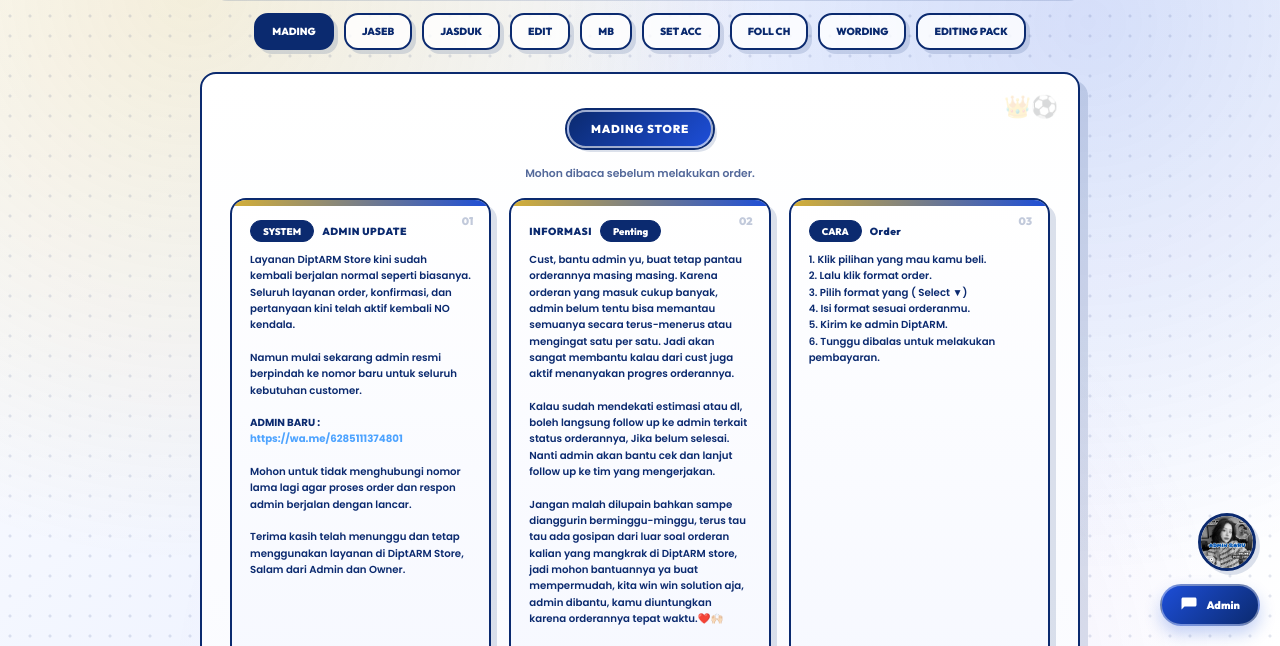
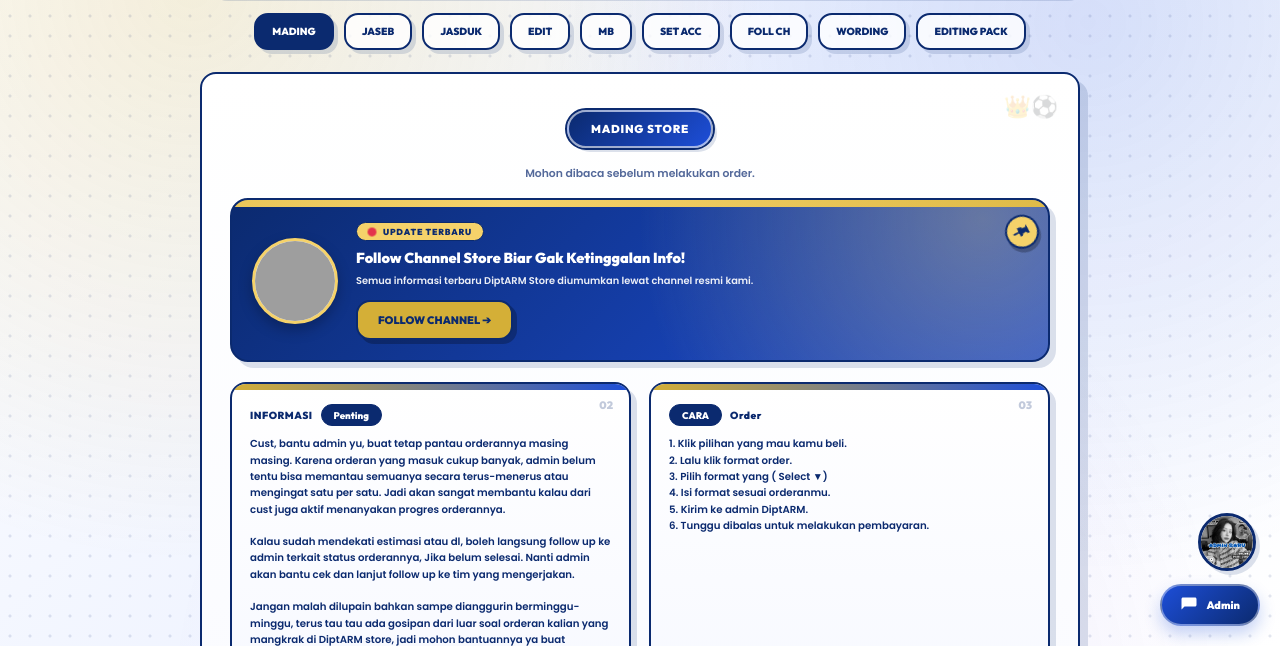
Before and after one commit to reyvalnord/arsip, a plain HTML site: page Web.html in a window 1280 px wide. Shown: the part 154-800 px from the top of the page. Drawn offline with Linux system fonts and the light colour scheme; grey boxes are pictures that could not be loaded.

Commit message:
Update Web.html

```diff
--- a/Web.html
+++ b/Web.html
@@ -696,11 +696,168 @@
       border-color: var(--rm-gold);
       box-shadow: 6px 6px 0px rgba(212,175,55,.4);
     }
+
+    /* =========================================================
+       BANNER FOLLOW CHANNEL (MADING)
+       ========================================================= */
+    @keyframes pulseDot { 0%,100% { transform: scale(1); opacity: 1; } 50% { transform: scale(1.5); opacity: .45; } }
+    @keyframes glowBorder { 0%,100% { box-shadow: 6px 6px 0px var(--shadow), 0 0 0 rgba(212,175,55,0); } 50% { box-shadow: 6px 6px 0px var(--shadow), 0 0 18px rgba(212,175,55,.55); } }
+
+    .follow-banner {
+      position: relative;
+      display: flex;
+      align-items: center;
+      gap: 18px;
+      margin: 8px 0 20px;
+      padding: 22px 20px 20px;
+      border-radius: 18px;
+      border: 2.5px solid var(--ink);
+      background:
+        radial-gradient(circle at 92% 12%, rgba(245,210,106,.35), transparent 45%),
+        linear-gradient(135deg, var(--rm-blue), var(--rm-blue2));
+      color: #fff;
+      overflow: hidden;
+      animation: glowBorder 2.6s ease-in-out infinite;
+    }
+    .follow-banner::before {
+      content: "";
+      position: absolute;
+      top: 0; left: 0; right: 0;
+      height: 7px;
+      background: linear-gradient(90deg, var(--rm-gold), var(--rm-gold2), var(--rm-gold));
+      background-size: 200% 100%;
+      animation: shimmer 3s linear infinite;
+    }
+
+    /* PIN GRAFIS BANNER */
+    @keyframes pinWiggle {
+      0%,100% { transform: rotate(18deg); }
+      50%     { transform: rotate(6deg); }
+    }
+
+    .follow-pin {
+      position: absolute;
+      top: 14px;
+      right: 14px;
+      z-index: 3;
+      width: 34px;
+      height: 34px;
+      display: flex;
+      align-items: center;
+      justify-content: center;
+      background: var(--rm-gold2);
+      border: 2.5px solid var(--ink);
+      border-radius: 50%;
+      box-shadow: 3px 3px 0px rgba(0,0,0,.25);
+      animation: pinWiggle 2.4s ease-in-out infinite;
+      transform-origin: 50% 100%;
+    }
+    .follow-pin svg {
+      width: 18px;
+      height: 18px;
+      display: block;
+    }
+
+    .follow-pp {
+      flex-shrink: 0;
+      width: 86px;
+      height: 86px;
+      border-radius: 50%;
+      object-fit: cover;
+      border: 3.5px solid var(--rm-gold2);
+      background: #fff;
+      box-shadow: 0 6px 14px rgba(0,0,0,.25);
+    }
+
+    .follow-body { flex: 1; min-width: 0; }
+
+    .follow-live {
+      display: inline-flex;
+      align-items: center;
+      gap: 7px;
+      font-family: "Outfit", sans-serif;
+      font-weight: 800;
+      font-size: .72rem;
+      letter-spacing: .8px;
+      text-transform: uppercase;
+      color: var(--rm-blue);
+      background: var(--rm-gold2);
+      border: 1.5px solid var(--ink);
+      border-radius: 999px;
+      padding: 3px 11px;
+      margin-bottom: 8px;
+    }
+    .follow-live i {
+      width: 8px; height: 8px;
+      border-radius: 50%;
+      background: #e11d48;
+      animation: pulseDot 1.2s ease-in-out infinite;
+    }
+
+    .follow-title {
+      margin: 0 0 6px;
+      font-family: "Outfit", sans-serif;
+      font-weight: 900;
+      font-size: 1.2rem;
+      line-height: 1.25;
+      color: #fff;
+    }
+
+    .follow-text {
+      margin: 0 0 12px;
+      font-size: .82rem;
+      line-height: 1.55;
+      font-weight: 600;
+      color: rgba(255,255,255,.92);
+    }
+
+    .follow-perks {
+      display: flex;
+      flex-wrap: wrap;
+      gap: 6px;
+      margin: 0 0 14px;
+      padding: 0;
+      list-style: none;
+    }
+    .follow-perks li {
+      font-size: .72rem;
+      font-weight: 700;
+      padding: 4px 10px;
+      border-radius: 999px;
+      background: rgba(255,255,255,.14);
+      border: 1.5px solid rgba(255,255,255,.35);
+    }
+
+    .follow-btn {
+      display: inline-flex;
+      align-items: center;
+      gap: 6px;
+      padding: 11px 20px;
+      border-radius: 14px;
+      text-decoration: none;
+      font-family: "Outfit", sans-serif;
+      font-weight: 900;
+      font-size: .9rem;
+      text-transform: uppercase;
+      background: var(--rm-gold);
+      color: var(--rm-blue);
+      border: 2.5px solid var(--ink);
+      box-shadow: 4px 4px 0px rgba(0,0,0,.25);
+      transition: all .2s ease;
+    }
+    .follow-btn:hover { transform: translateY(-3px); background: var(--rm-gold2); box-shadow: 6px 6px 0px rgba(0,0,0,.3); }
+    .follow-btn:active { transform: translateY(2px); box-shadow: 2px 2px 0px rgba(0,0,0,.25); }
+
+    @media (max-width: 520px) {
+      .follow-banner { flex-direction: column; text-align: center; padding: 22px 16px 18px; }
+      .follow-perks { justify-content: center; }
+      .follow-pp { width: 76px; height: 76px; }
+      .follow-pin { top: 10px; right: 10px; }
+    }
   </style>
 </head>
 
 <body>
-
 
   <div class="header-wrap">
     <div class="header-bar">
@@ -731,51 +888,26 @@
       <div class="section-title1">MADING STORE</div>
       <p class="hint">Mohon dibaca sebelum melakukan order.</p>
 
+      <div class="follow-banner">
+        <span class="follow-pin">
+          <svg viewBox="0 0 24 24" aria-hidden="true">
+            <path d="M14.5 2.5l7 7-2 1-2.5-.5-3.5 3.5.5 3-1.5 1.5-3.5-3.5-5.5 5.5-1-1 5.5-5.5-3.5-3.5L8 7.5l3 .5 3.5-3.5-.5-2.5z"
+                  fill="#0b2a6f" stroke="#0b2a6f" stroke-width="1.2" stroke-linejoin="round"/>
+          </svg>
+        </span>
+
+        <img src="foto/pp4.jpg" alt="OFC Store CH" class="follow-pp" onerror="this.style.display='none'">
+        <div class="follow-body">
+          <span class="follow-live"><i></i>Update Terbaru</span>
+          <h3 class="follow-title">Follow Channel Store Biar Gak Ketinggalan Info!</h3>
+          <p class="follow-text">Semua informasi terbaru DiptARM Store diumumkan lewat channel resmi kami.</p>
+
+          <a href="https://whatsapp.com/channel/0029VbE2dNw4o7qHefd3bA18" target="_blank" rel="noopener" class="follow-btn">Follow Channel ➔</a>
+        </div>
+      </div>
+
       <div class="snk-wrapper">
 
-<div class="snk-card">
-
-  <span class="snk-badge">01</span>
-
-  <div class="info-wrap">
-    <span class="info-badge">SYSTEM</span>
-    <span class="info-label">ADMIN UPDATE</span>
-  </div>
-
-  <p>
-    Layanan DiptARM Store kini sudah kembali berjalan normal seperti biasanya.
-
-    <br>
-
-    Seluruh layanan order, konfirmasi, dan pertanyaan kini telah aktif kembali NO kendala.
-
-    <br><br>
-
-    </bold>Namun mulai sekarang admin resmi berpindah ke nomor baru untuk seluruh kebutuhan customer.<bold>
-
-    <br><br>
-
-    <b>ADMIN BARU :</b>
-  <a href="https://wa.me/6285111374801"
-    target="_blank"
-    style="
-      color:#4da3ff;
-      text-decoration:none;
-      font-weight:700;
-    ">
-      https://wa.me/6285111374801
-    </a>
-
-    <br><br>
-
-    Mohon untuk tidak menghubungi nomor lama lagi agar proses order dan respon admin berjalan dengan lancar.
-
-    <br><br>
-
-    Terima kasih telah menunggu dan tetap menggunakan layanan di DiptARM Store, Salam dari Admin dan Owner.
-  </p>
-
-</div>
 
 
 
@@ -1556,7 +1688,7 @@ Dilarang mengganti muse/design saat order telah diproses
     </div>
   </div>
 
-  <footer>© 2025 DiptARM Store</footer>
+  <footer>©️ 2025 DiptARM Store</footer>
 
   <script>
     // Tab switching
```
